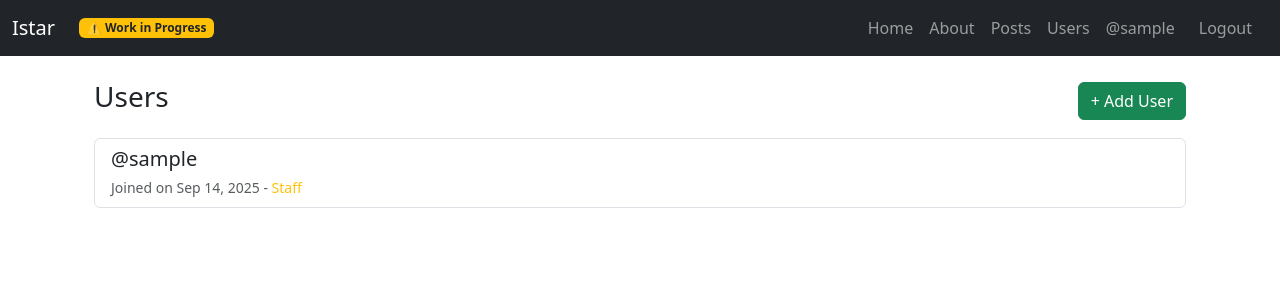
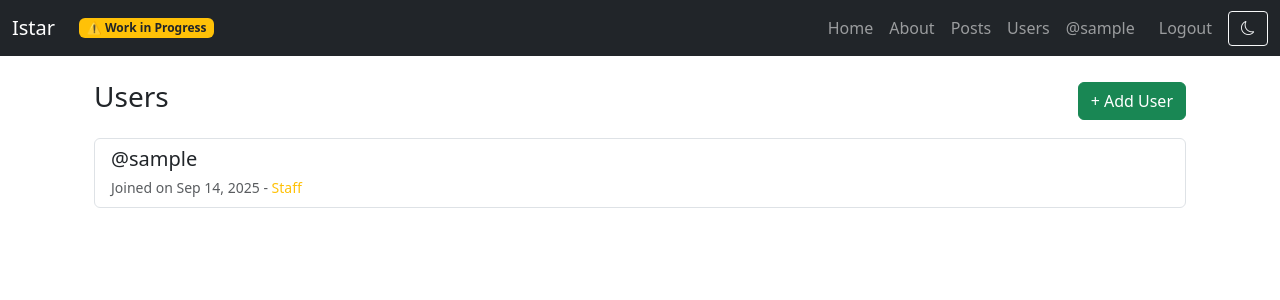
Before and after one commit to ThisIsNotNam/mysite, a Django app: page /accounts/ in a window 1280 px wide. Shown: the top 300 px of the page. Run offline with Django 3.2, Linux system fonts and the light colour scheme; the visitor is signed in with stand-in values (Sample User, id 1); data comes from the database, SQL or seed files in the repository; some libraries are stand-ins or nearby versions.

Commit message:
Added darkmode

```diff
--- a/templates/base.html
+++ b/templates/base.html
@@ -7,7 +7,7 @@
     <meta name="viewport" content="width=device-width, initial-scale=1">
 
     <!-- Bootstrap 5 CSS -->
-    <link href="https://cdn.jsdelivr.net/npm/bootstrap@5.3.0/dist/css/bootstrap.min.css" rel="stylesheet">
+    <link  id="bootstrap-css" href="https://cdn.jsdelivr.net/npm/bootstrap@5.3.0/dist/css/bootstrap.min.css" rel="stylesheet">
     <style>
         .post-body-clamp {
         display: -webkit-box;
@@ -22,6 +22,30 @@
         line-clamp: 5;
         display: block;
         overflow: visible;
+        }
+        body {
+        /* Add transition for switching toggling dark mode */
+        transition: background-color 0.3s, padding 0.3s;
+        /* normalize font for both dark and light mode */
+        font-family: system-ui, -apple-system, "Segoe UI", Roboto, "Helvetica Neue", Arial, sans-serif;
+        }
+        /* Lock navbar height to prevent jump when toggling dark mode*/
+        .navbar {
+        min-height: 56px;
+        padding-top: 0.5rem !important;
+        padding-bottom: 0.5rem !important;
+        }
+
+        /* Normalize theme toggle button size */
+        #themeToggleBtn {
+        padding: 0.375rem 0.75rem;
+        border: 1px solid currentColor;
+        }
+
+        #themeToggleBtn i {
+        width: 1em;
+        text-align: center;
+        display: inline-block;
         }
     </style>
     {% block extra_head %}{% endblock %}
@@ -73,6 +97,9 @@
                         </li>
                     {% endif %}
                 </ul>
+                <button id="themeToggleBtn" class="btn btn-outline-light btn-sm" onclick="toggleTheme()">
+                    <i class="bi bi-moon"></i>
+                </button>
             </div>
         </div>
     </nav>
@@ -98,6 +125,39 @@
     <!-- Bootstrap JS Bundle (includes Popper) -->
     <script src="https://cdn.jsdelivr.net/npm/bootstrap@5.3.0/dist/js/bootstrap.bundle.min.js"></script>
 
+    <script>
+    function toggleTheme() {
+        const link = document.getElementById("bootstrap-css");
+        const isDark = link.href.includes("darkly");
+
+        link.href = isDark
+            ? "https://cdn.jsdelivr.net/npm/bootstrap@5.3.0/dist/css/bootstrap.min.css"
+            : "https://cdn.jsdelivr.net/npm/bootswatch@5.3.0/dist/darkly/bootstrap.min.css";
+
+        const nextTheme = isDark ? "light" : "dark";
+        localStorage.setItem("theme", nextTheme);
+
+        const icon = document.querySelector("#themeToggleBtn i");
+        if (icon) {
+            icon.className = nextTheme === "dark" ? "bi bi-moon" : "bi bi-sun";
+        }
+    }
+
+    // Load saved theme on page load
+    document.addEventListener("DOMContentLoaded", function () {
+        const savedTheme = localStorage.getItem("theme");
+        if (savedTheme === "dark") {
+            const link = document.getElementById("bootstrap-css");
+            link.href = "https://cdn.jsdelivr.net/npm/bootswatch@5.3.0/dist/darkly/bootstrap.min.css";
+
+            const icon = document.querySelector("#themeToggleBtn i");
+            if (icon) {
+                icon.className = "bi bi-moon";
+            }
+        }
+    });
+    </script>
+
     {% block extra_scripts %}{% endblock %}
 </body>
 </html>
```
